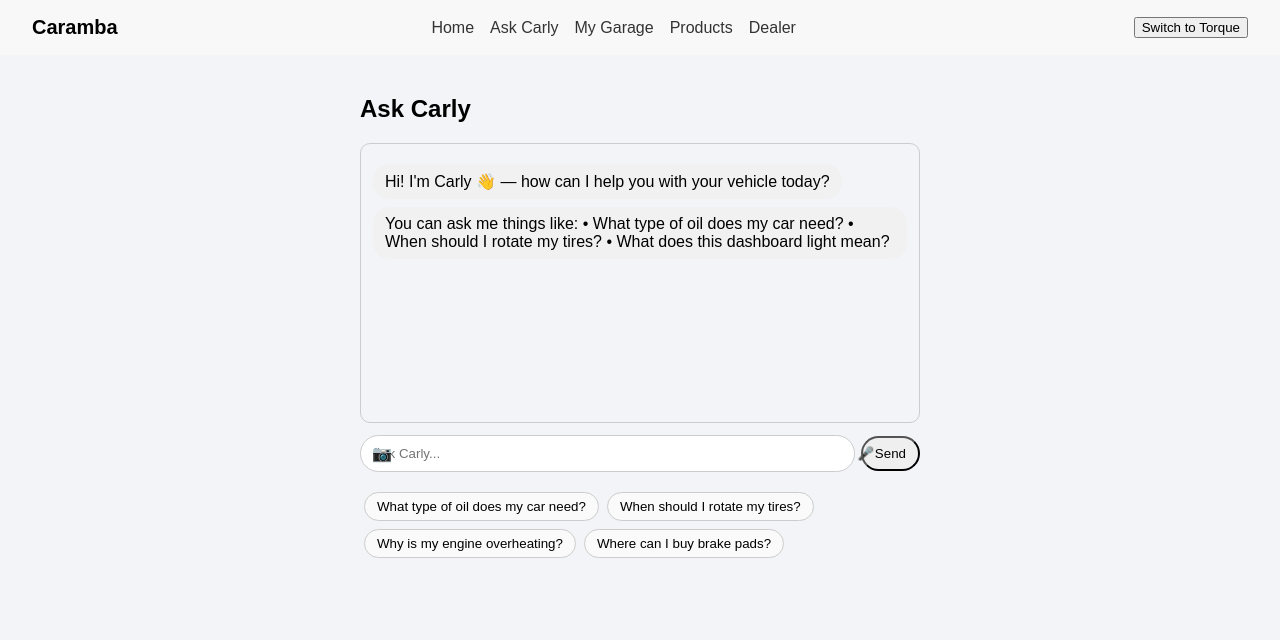
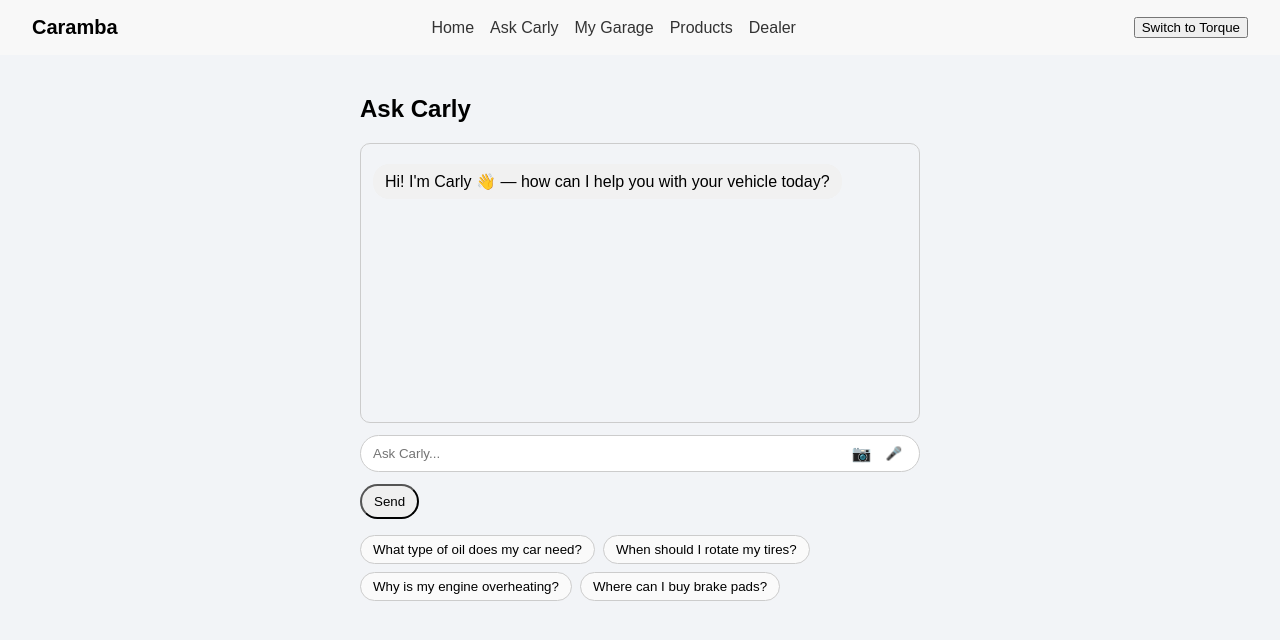
Before and after one commit to bstockes/caramba-reset, a Next.js app: page /ask in a window 1280 px wide. Shown: the top 640 px of the page. Built offline with nearby package versions, Linux system fonts and the light colour scheme.

Commit message:
Update ask.js

```diff
--- a/pages/ask.js
+++ b/pages/ask.js
@@ -1,4 +1,3 @@
-
 import { useState } from 'react';
 import CameraModal from '../components/CameraModal';
 import VoiceToTextButton from '../components/VoiceToTextButton';
@@ -6,67 +5,70 @@ import VoiceToTextButton from '../components/VoiceToTextButton';
 export default function AskCarly() {
   const [input, setInput] = useState('');
   const [messages, setMessages] = useState([
-    { from: 'carly', text: "Hi! I'm Carly 👋 — how can I help you with your vehicle today?" },
-    { from: 'carly', text: `You can ask me things like:
-• What type of oil does my car need?
-• When should I rotate my tires?
-• What does this dashboard light mean?` }
+    { from: 'carly', text: "Hi! I'm Carly 👋 — how can I help you with your vehicle today?" }
   ]);
   const [cameraOpen, setCameraOpen] = useState(false);
 
-  const suggested = [
+  const suggestions = [
     "What type of oil does my car need?",
     "When should I rotate my tires?",
     "Why is my engine overheating?",
     "Where can I buy brake pads?"
   ];
 
-  const send = () => {
-    if (!input.trim()) return;
-    setMessages([...messages, { from: 'user', text: input }, { from: 'carly', text: 'Thanks! I’ll get back with info soon. (demo)' }]);
+  const sendMessage = (text) => {
+    if (!text.trim()) return;
+    setMessages(prev => [...prev, { from: 'user', text }, { from: 'carly', text: 'Thanks! I’ll get back with info soon. (demo)' }]);
     setInput('');
   };
 
   return (
-    <div style={{ maxWidth:600, margin:'0 auto', padding:20, fontFamily:'sans-serif' }}>
+    <div style={{ maxWidth: 600, margin: '0 auto', padding: 20, fontFamily: 'sans-serif' }}>
       <h2>Ask Carly</h2>
-      <div style={{ border:'1px solid #ccc', borderRadius:10, padding:12, height:280, overflowY:'auto', marginBottom:12 }}>
-        {messages.map((m,i)=>(
-          <div key={i} style={{ textAlign:m.from==='user'?'right':'left', margin:'8px 0' }}>
+      <div style={{ border: '1px solid #ccc', borderRadius: 10, padding: 12, height: 280, overflowY: 'auto', marginBottom: 12 }}>
+        {messages.map((m, i) => (
+          <div key={i} style={{ textAlign: m.from === 'user' ? 'right' : 'left', margin: '8px 0' }}>
             <span style={{
               display:'inline-block', padding:'8px 12px', borderRadius:16,
-              background:m.from==='user'?'#dcf8c6':'#f1f1f1'
+              background: m.from === 'user' ? '#dcf8c6' : '#f1f1f1'
             }}>{m.text}</span>
           </div>
         ))}
       </div>
 
-      <div style={{ position:'relative', display:'flex', alignItems:'center', gap:6 }}>
+      <div style={{ position: 'relative', marginBottom: 12 }}>
         <input
+          type="text"
           value={input}
-          onChange={e=>setInput(e.target.value)}
+          onChange={e => setInput(e.target.value)}
+          onKeyDown={e => e.key === 'Enter' && sendMessage(input)}
           placeholder="Ask Carly..."
-          style={{ flex:1, padding:'10px 42px 10px 12px', borderRadius:20, border:'1px solid #ccc' }}
+          style={{
+            width: '100%', padding: '10px 48px 10px 12px',
+            borderRadius: 20, border: '1px solid #ccc'
+          }}
         />
-        <span onClick={()=>setCameraOpen(true)} style={{ position:'absolute', left:12, cursor:'pointer' }}>📷</span>
-        <span style={{ position:'absolute', right:40 }}><VoiceToTextButton setInput={setInput} /></span>
-        <button onClick={send} style={{ padding:'8px 12px', borderRadius:20 }}>Send</button>
+        <div style={{ position: 'absolute', right: 12, top: '50%', transform: 'translateY(-50%)', display: 'flex', gap: 8 }}>
+          <span style={{ cursor: 'pointer' }} onClick={() => setCameraOpen(true)}>📷</span>
+          <VoiceToTextButton setInput={setInput} />
+        </div>
       </div>
 
-      {cameraOpen && (
-        <CameraModal
-          onSelect={(mode)=>{ setCameraOpen(false); alert('Demo ' + mode); }}
-          onClose={()=>setCameraOpen(false)}
-        />
-      )}
+      <button onClick={() => sendMessage(input)} style={{ padding: '8px 12px', borderRadius: 20 }}>Send</button>
 
-      <div style={{ marginTop:16 }}>
-        {suggested.map((q,i)=>(
-          <button key={i} onClick={()=>setInput(q)} style={{
-            margin:4, padding:'6px 12px', borderRadius:16, border:'1px solid #ccc', background:'#fafafa'
-          }}>{q}</button>
+      <div style={{ marginTop: 16, display: 'flex', flexWrap: 'wrap', gap: 8 }}>
+        {suggestions.map((q, i) => (
+          <button
+            key={i}
+            onClick={() => sendMessage(q)}
+            style={{ padding:'6px 12px', borderRadius:16, border:'1px solid #ccc', background:'#fafafa' }}
+          >
+            {q}
+          </button>
         ))}
       </div>
+
+      {cameraOpen && <CameraModal onSelect={mode => { setCameraOpen(false); sendMessage(`[Scanned ${mode}]`); }} onClose={() => setCameraOpen(false)} />}
     </div>
   );
 }
```
